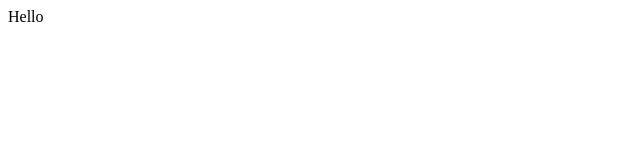
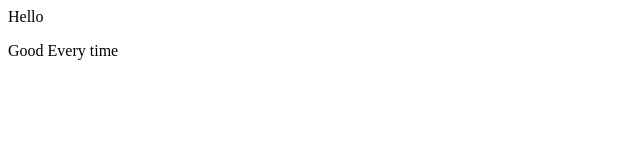
Before and after one commit to UmeshJanumpally/demo-repo, a plain HTML site: page index.html in a window 1280 px wide. Shown: the whole page, without its empty margins (0-640 px from the left). Drawn offline with Linux system fonts and the light colour scheme.

Commit message:
Added some text in index.html

```diff
--- a/index.html
+++ b/index.html
@@ -1 +1,2 @@
 <dev>Hello</dev>
+<p>Good Every time</p>
```
